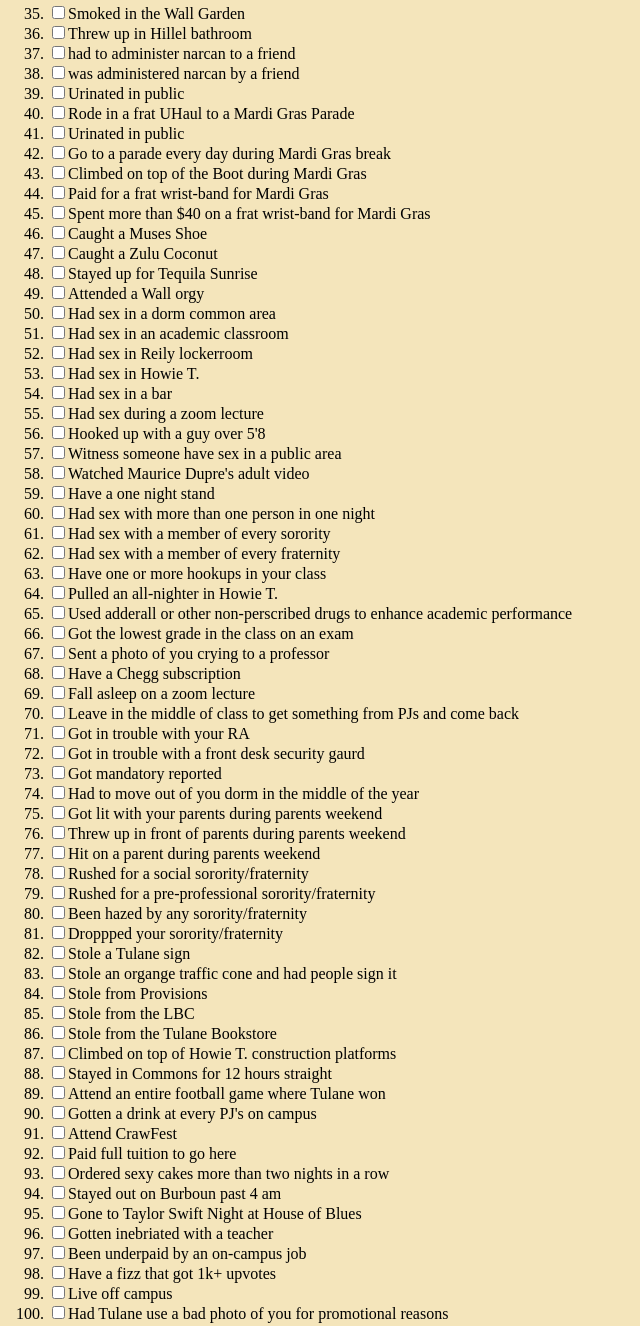
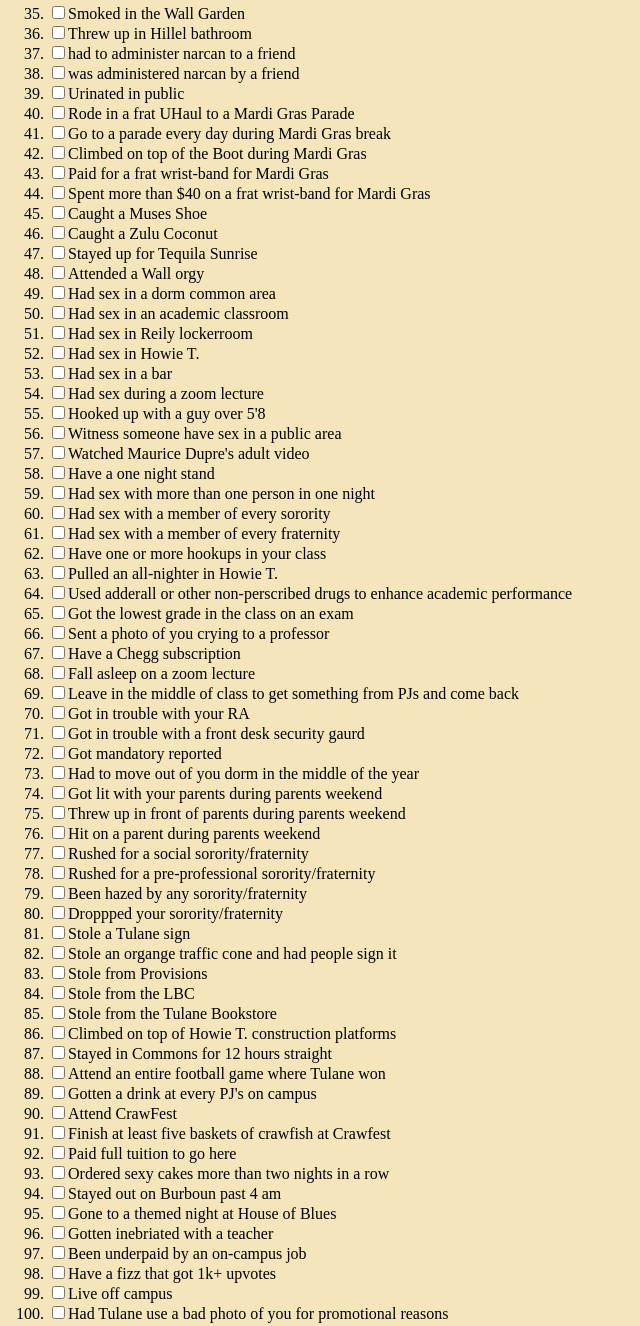
Before and after one commit to gracied17/gracied17.github.io, a plain HTML site: page index.html in a window 1280 px wide. Shown: the part 960-2286 px from the top of the page, without its empty margins (0-640 px from the left). Drawn offline with Linux system fonts and the light colour scheme.

Commit message:
Update index.html

```diff
--- a/index.html
+++ b/index.html
@@ -82,7 +82,6 @@
         <li><input type = "checkbox" id = "5">was administered narcan by a friend</li>
         <li><input type = "checkbox" id = "6">Urinated in public</li>
         <li><input type = "checkbox" id = "6">Rode in a frat UHaul to a Mardi Gras Parade</li>
-        <li><input type = "checkbox" id = "6">Urinated in public</li>
         <li><input type = "checkbox" id = "6">Go to a parade every day during Mardi Gras break</li>
         <li><input type = "checkbox" id = "6">Climbed on top of the Boot during Mardi Gras</li>
         <li><input type = "checkbox" id = "24">Paid for a frat wrist-band for Mardi Gras</li>
@@ -133,10 +132,11 @@
         <li><input type = "checkbox" id = "24">Attend an entire football game where Tulane won</li>
         <li><input type = "checkbox" id = "24">Gotten a drink at every PJ's on campus</li>
         <li><input type = "checkbox" id = "24">Attend CrawFest</li>
+        <li><input type = "checkbox" id = "24">Finish at least five baskets of crawfish at Crawfest</li>
         <li><input type = "checkbox" id = "24">Paid full tuition to go here</li>
         <li><input type = "checkbox" id = "24">Ordered sexy cakes more than two nights in a row</li>
         <li><input type = "checkbox" id = "24">Stayed out on Burboun past 4 am</li>
-        <li><input type = "checkbox" id = "24">Gone to Taylor Swift Night at House of Blues</li>
+        <li><input type = "checkbox" id = "24">Gone to a themed night at House of Blues</li>
         <li><input type = "checkbox" id = "24">Gotten inebriated with a teacher</li>
         <li><input type = "checkbox" id = "24">Been underpaid by an on-campus job</li>
         <li><input type = "checkbox" id = "24">Have a fizz that got 1k+ upvotes</li>
```
